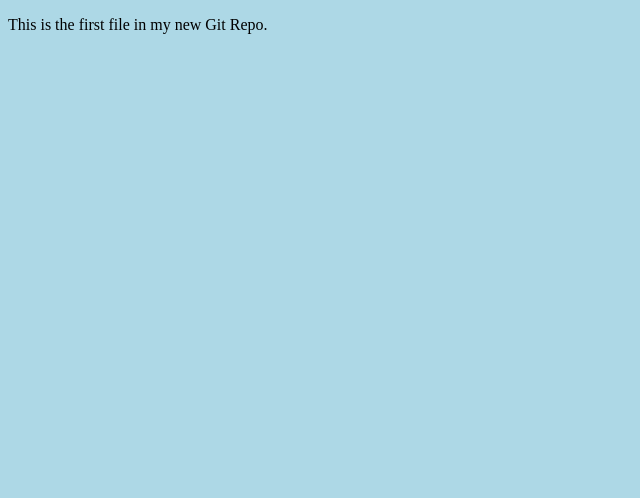
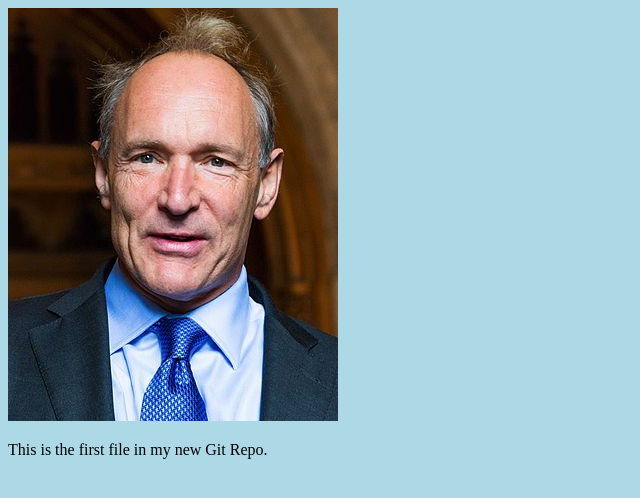
Before and after one commit to 92Lee92/my-git, a plain HTML site: page index.html in a window 1280 px wide. Shown: the whole page, without its empty margins (0-640 px from the left). Drawn offline with Linux system fonts and the light colour scheme.

Commit message:
add tim.jpg, modify index.html

```diff
--- a/index.html
+++ b/index.html
@@ -1,11 +1,11 @@
 <!DOCTYPE html>
 <html lang="en">
 <head>
-    <title>Hello World!</title>
-    <p>This is the first file in my new Git Repo.</p>
     <link rel="stylesheet" href="bluestyle.css">
 </head>
 <body>
-
+    <title>Hello World!</title>
+    <img src="tim.jpg" alt="tim">
+    <p>This is the first file in my new Git Repo.</p>
 </body>
 </html>
```
Also changed, not shown: tim.jpg (added).
